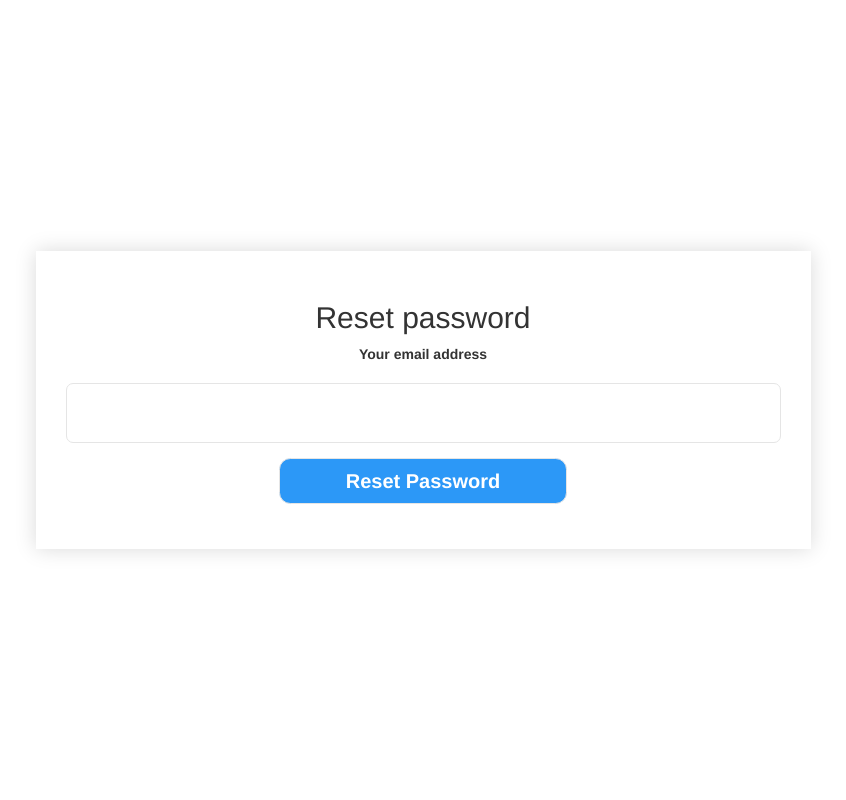
After one commit to Livingstone95/devops-tooling, a PHP site: page /forgot_pass.php in a window 1280 px wide. The commit adds this page. Shown: the whole page, without its empty margins (217-1063 px from the left). Run offline with PHP 8.4, Linux system fonts and the light colour scheme; some libraries are stand-ins or nearby versions.

Commit message:
Figma design

```diff
--- a/html/analytics.php
+++ b/html/analytics.php
@@ -3,7 +3,7 @@
     include('logout_popup.php');
       session_start();
 
-if (!(isset($_SESSION['sess_user']) && $_SESSION['sess_user'] != '')) {
+if(!isset($_SESSION['sess_user'])) {
 
 header ("Location: login.php");
 
--- a/html/css/register.css
+++ b/html/css/register.css
@@ -167,7 +167,7 @@ input:focus {
     margin: 0 auto;
     display: block;
     color: #fff;
-
+    /*font-family: Messina Sans;*/
     font-style: normal;
     font-weight: bold;
     font-size: 20px;
@@ -175,9 +175,10 @@ input:focus {
     color: #FFFFFF;
 }
 img.eye-img {
-    position: absolute;
-    right: 12%;
-    bottom: 25%;
+        cursor: pointer;
+    position: relative;
+    float: right;
+    margin-top: -39px;
 }
 .error-display span {
     color: #ef0505;
--- a/html/dev_tools.php
+++ b/html/dev_tools.php
@@ -15,7 +15,9 @@ header ("Location: login.php");
 <html>
 <head>
 	<title>Devops Tools</title>
-	<link rel="stylesheet" href="https://stackpath.bootstrapcdn.com/bootstrap/4.5.2/css/bootstrap.min.css" integrity="sha384-JcKb8q3iqJ61gNV9KGb8thSsNjpSL0n8PARn9HuZOnIxN0hoP+VmmDGMN5t9UJ0Z" crossorigin="anonymous">
+	<!-- <link rel="stylesheet" href="https://stackpath.bootstrapcdn.com/bootstrap/4.5.2/css/bootstrap.min.css" integrity="sha384-JcKb8q3iqJ61gNV9KGb8thSsNjpSL0n8PARn9HuZOnIxN0hoP+VmmDGMN5t9UJ0Z" crossorigin="anonymous"> -->
+	<link rel="stylesheet" href="https://maxcdn.bootstrapcdn.com/bootstrap/3.4.1/css/bootstrap.min.css">
+  	<script src="https://maxcdn.bootstrapcdn.com/bootstrap/3.4.1/js/bootstrap.min.js"></script>
 	<link rel="stylesheet" type="text/css" href="css/dashboard.css">
 	<link href='https://fonts.googleapis.com/css?family=IBM Plex Mono' rel='stylesheet'>
 	<script src="https://ajax.googleapis.com/ajax/libs/jquery/3.5.1/jquery.min.js"></script>
--- a/html/edit_environment.php
+++ b/html/edit_environment.php
@@ -5,7 +5,7 @@
      include('delete.php');
     session_start();
 
-if (!(isset($_SESSION['sess_user']) && $_SESSION['sess_user'] != '')) {
+if(!isset($_SESSION['sess_user'])) {
 
 header ("Location: login.php");
 
@@ -69,13 +69,13 @@ header ("Location: login.php");
 									    <option disabled selected>-- Select City --</option>
 									    <?php
 
-									        $environment_records = mysqli_query($conn, "SELECT  ip_address,environment_name From environments");  // Use select query here
+									        $environment_records = mysqli_query($conn, "SELECT  environment_type,ip_address,environment_name From environments");  // Use select query here
 
 									        while($data = mysqli_fetch_array($environment_records))
 									        {
 
 
-									            echo "<option value='". $data['environment_name'] ."'>" .$data['environment_name'] ."" .$data['ip_address'] ."</option>";  // displaying data in option menu
+									            echo "<option value='". $data['environment_name'] ."'>" .$data['environment_type'] ." " .$data['environment_name'] ."" .$data['ip_address'] ."</option>";  // displaying data in option menu
 
 
 									        }
--- a/html/environment.php
+++ b/html/environment.php
@@ -4,7 +4,7 @@
     include('insert_environment.php');
     session_start();
 
-if (!(isset($_SESSION['sess_user']) && $_SESSION['sess_user'] != '')) {
+if(!isset($_SESSION['sess_user'])) {
 
 header ("Location: login.php");
 
--- /dev/null
+++ b/html/forgot_pass.php
@@ -0,0 +1,118 @@
+<?php
+include('db_conn.php');
+
+if (isset($_POST['reset-password'])) {
+  $email = mysqli_real_escape_string($db, $_POST['email']);
+  // ensure that the user exists on our system
+  $query = "SELECT email FROM users WHERE email='$email'";
+  $results = mysqli_query($db, $query);
+
+  if (empty($email)) {
+    array_push($errors, "Your email is required");
+  }else if(mysqli_num_rows($results) <= 0) {
+    array_push($errors, "Sorry, no user exists on our system with that email");
+  }
+  // generate a unique random token of length 100
+  $token = bin2hex(random_bytes(50));
+
+  if (count($errors) == 0) {
+    // store token in the password-reset database table against the user's email
+    $sql = "INSERT INTO password_reset(email, token) VALUES ('$email', '$token')";
+    $results = mysqli_query($db, $sql);
+
+    // Send email to user with the token in a link they can click on
+    $to = $email;
+    $subject = "Reset your password on examplesite.com";
+    $msg = "Hi there, click on this <a href=\"new_password.php?token=" . $token . "\">link</a> to reset your password on our site";
+    $msg = wordwrap($msg,70);
+    $headers = "From: info@examplesite.com";
+    mail($to, $subject, $msg, $headers);
+    header('location: pending.php?email=' . $email);
+  }
+}
+
+// if (isset($_POST['new_password'])) {
+//   $new_pass = mysqli_real_escape_string($db, $_POST['new_pass']);
+//   $new_pass_c = mysqli_real_escape_string($db, $_POST['new_pass_c']);
+
+//   // Grab to token that came from the email link
+//   $token = $_SESSION['token'];
+//   if (empty($new_pass) || empty($new_pass_c)) array_push($errors, "Password is required");
+//   if ($new_pass !== $new_pass_c) array_push($errors, "Password do not match");
+//   if (count($errors) == 0) {
+//     // select email address of user from the password_reset table
+//     $sql = "SELECT email FROM password_reset WHERE token='$token' LIMIT 1";
+//     $results = mysqli_query($db, $sql);
+//     $email = mysqli_fetch_assoc($results)['email'];
+
+//     if ($email) {
+//       $new_pass = md5($new_pass);
+//       $sql = "UPDATE users SET password='$new_pass' WHERE email='$email'";
+//       $results = mysqli_query($db, $sql);
+//       header('location: index.php');
+//     }
+//   }
+// }
+?>
+<!DOCTYPE html>
+<html lang="en">
+<head>
+	<meta charset="UTF-8">
+	<title>Password Reset PHP</title>
+	<link rel="stylesheet" href="https://maxcdn.bootstrapcdn.com/bootstrap/3.4.1/css/bootstrap.min.css">
+  	<script src="https://maxcdn.bootstrapcdn.com/bootstrap/3.4.1/js/bootstrap.min.js"></script>
+	<link rel="stylesheet" type="text/css" href="css/register.css">
+	<link href='https://fonts.googleapis.com/css?family=IBM Plex Mono' rel='stylesheet'>
+
+	<link href="https://code.jquery.com/ui/1.10.4/themes/ui-lightness/jquery-ui.css" rel="stylesheet">
+    <script src="https://code.jquery.com/jquery-1.10.2.js"></script>
+    <script src="https://code.jquery.com/ui/1.10.4/jquery-ui.js"></script>
+</head>
+<style >
+	h2.form-title {
+	text-align: center;
+}
+form.login-form {
+    padding: 30px;
+    text-align: center;
+}
+input {
+	display: block;
+	box-sizing: border-box;
+	width: 100%;
+	padding: 8px;
+	height: 60px;
+    border: 1px solid #E5E5E5;
+    box-sizing: border-box;
+    border-radius: 7px;
+    margin: 14px 0;
+}
+.register-sec {
+    max-width: 775px;
+     height: max-content;
+    margin: 0 auto;
+    width: 100%;
+    box-shadow: 0px 0px 20px rgb(0 0 0 / 15%);
+}
+</style>
+<body>
+	<div class="main-content">
+		<div class="container">
+	<div class="register-sec">
+	<form class="login-form" action="forgot_pass.php" method="post">
+		<h2 class="form-title">Reset password</h2>
+		<!-- form validation messages -->
+
+		<div class="form-group">
+			<label>Your email address</label>
+			<input type="password" name="new_pass">
+		</div>
+		<div class="form-group submit-btn ">
+			<input  type="submit" name="reset-password" class="login-btn" value="Reset Password">
+		</div>
+	</form>
+</div>
+</div>
+</div>
+</body>
+</html>
--- a/html/home.php
+++ b/html/home.php
@@ -4,7 +4,7 @@
 
     session_start();
 
-if (!(isset($_SESSION['sess_user']) && $_SESSION['sess_user'] != '')) {
+if(!isset($_SESSION['sess_user'])) {
 
 header ("Location: login.php");
 
```
Also changed, not shown: html/css/dashboard.css (+12 -4 lines), html/index.php (+40 -96 lines), html/login.php (added, +180 -0 lines), html/new_password.php (added, +25 -0 lines), html/register.php (deleted, +0 -107 lines).
